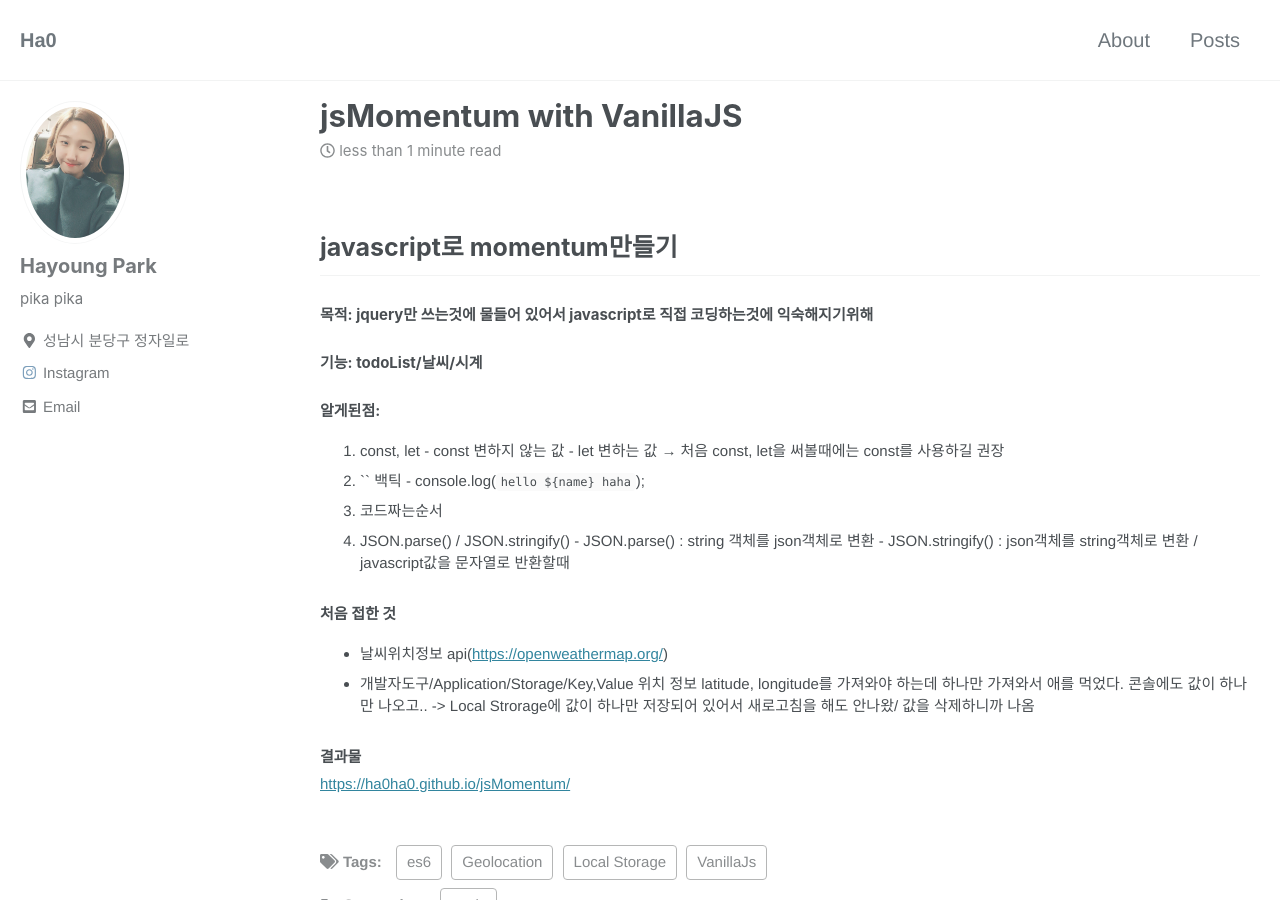
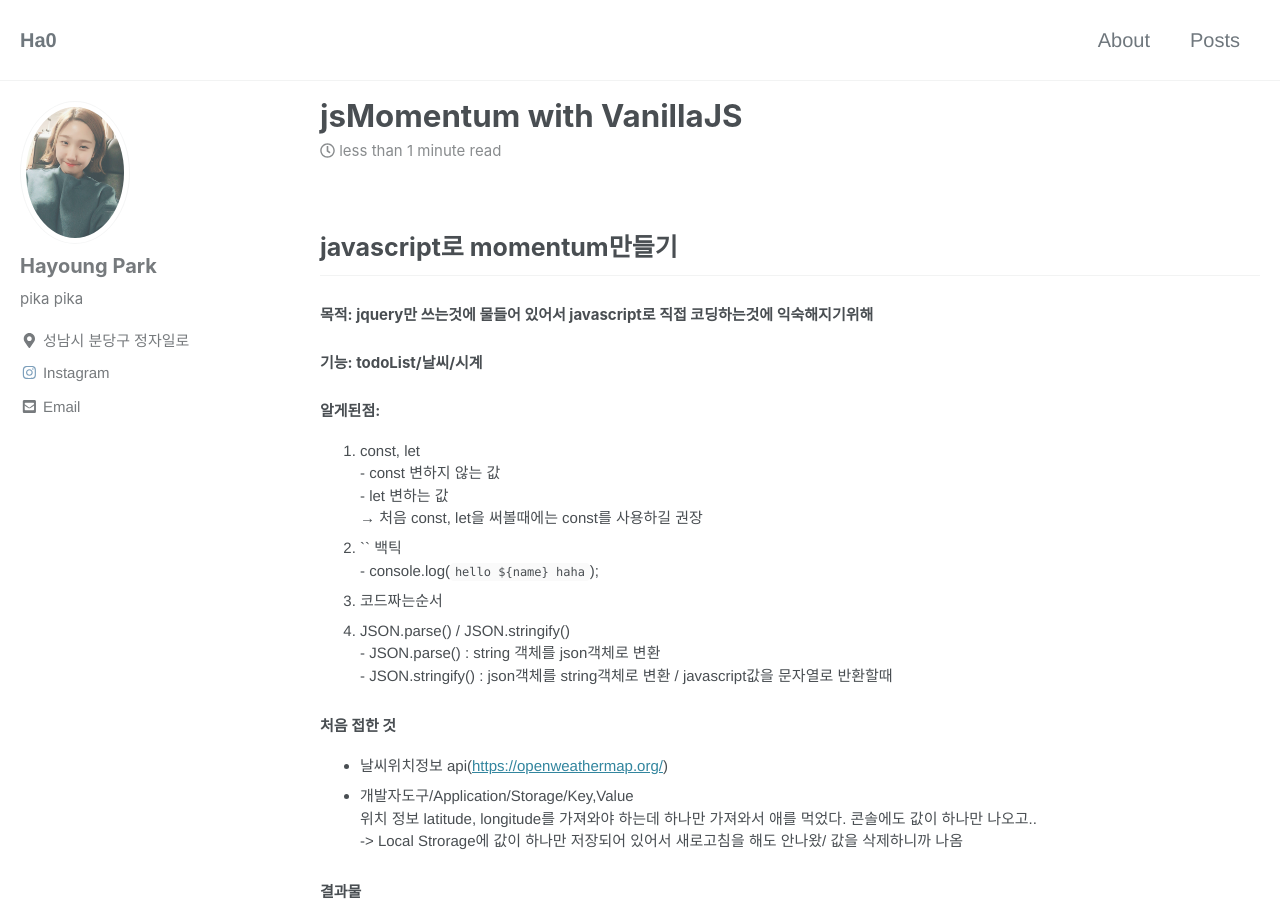
Before and after one commit to ha0ha0/ha0ha0.github.io, a Jekyll site: the page built from _posts/2019-09-29-post-2.md, in a window 1280 px wide and 900 px high. Built offline with Jekyll 4.4.1, drawn with Linux system fonts in a browser that asks for light colours; cached includes are drawn as plain includes; nearby versions of some CDN libraries; some web fonts are replaced.

```diff
--- a/_posts/2019-09-29-post-2.md
+++ b/_posts/2019-09-29-post-2.md
@@ -19,21 +19,21 @@ classes: wide
 #### 기능: todoList/날씨/시계
 
 #### 알게된점:
-  1. const, let
-    - const 변하지 않는 값
-    - let 변하는 값
+  1. const, let<br>
+    - const 변하지 않는 값<br>
+    - let 변하는 값<br/>
       → 처음 const, let을 써볼때에는 const를 사용하길 권장
-  2. `` 백틱
+  2. `` 백틱<br>
     - console.log(`hello ${name} haha`);
   3. 코드짜는순서
-  4. JSON.parse() / JSON.stringify()
-    - JSON.parse() : string 객체를 json객체로 변환
+  4. JSON.parse() / JSON.stringify()<br/>
+    - JSON.parse() : string 객체를 json객체로 변환<br/>
     - JSON.stringify() : json객체를 string객체로 변환 / javascript값을 문자열로 반환할때
 
 #### 처음 접한 것
   - 날씨위치정보 api(<https://openweathermap.org/>)
-  - 개발자도구/Application/Storage/Key,Value
-    위치 정보 latitude, longitude를 가져와야 하는데 하나만 가져와서 애를 먹었다. 콘솔에도 값이 하나만 나오고..
+  - 개발자도구/Application/Storage/Key,Value<br/>
+    위치 정보 latitude, longitude를 가져와야 하는데 하나만 가져와서 애를 먹었다. 콘솔에도 값이 하나만 나오고..<br/>
     -> Local Strorage에 값이 하나만 저장되어 있어서 새로고침을 해도 안나왔/ 값을 삭제하니까 나옴
 
 #### 결과물
```
Also changed, not shown: _posts/2019-07-26-post-1.md (+8 -8 lines), _posts/2019-10-16-post-3.md (+3 -3 lines), index.md (+3 -11 lines).
